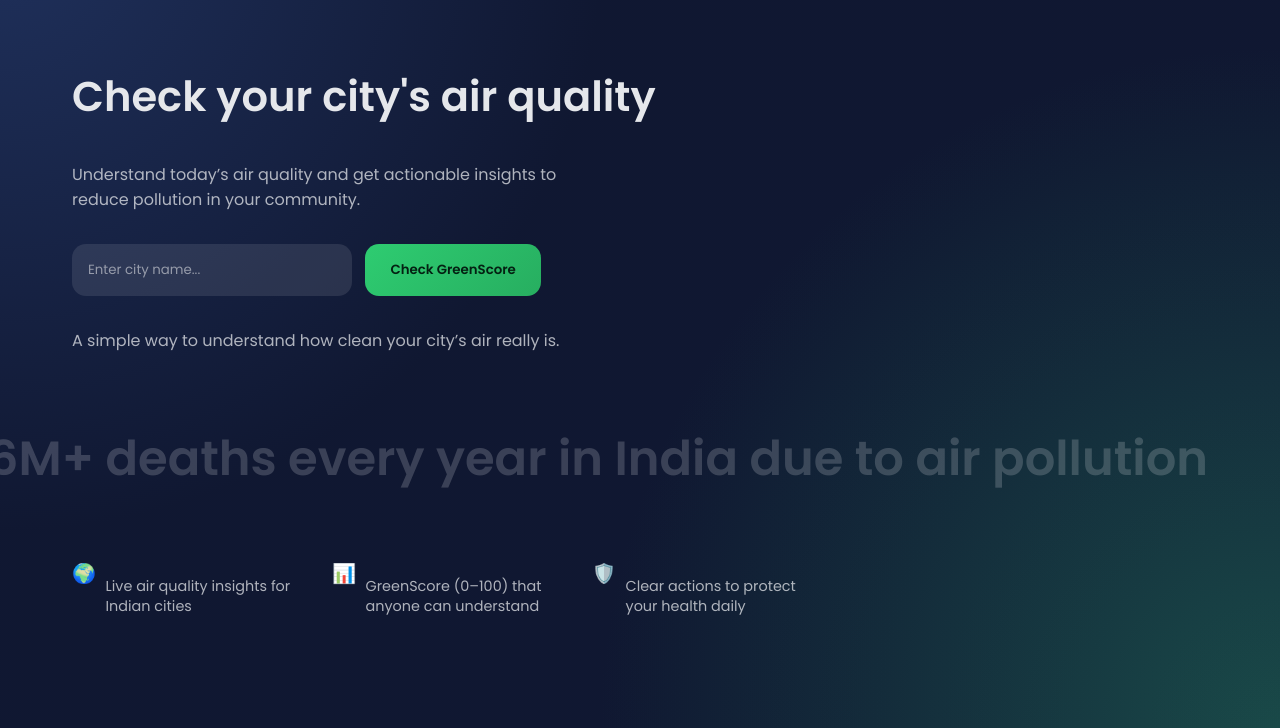
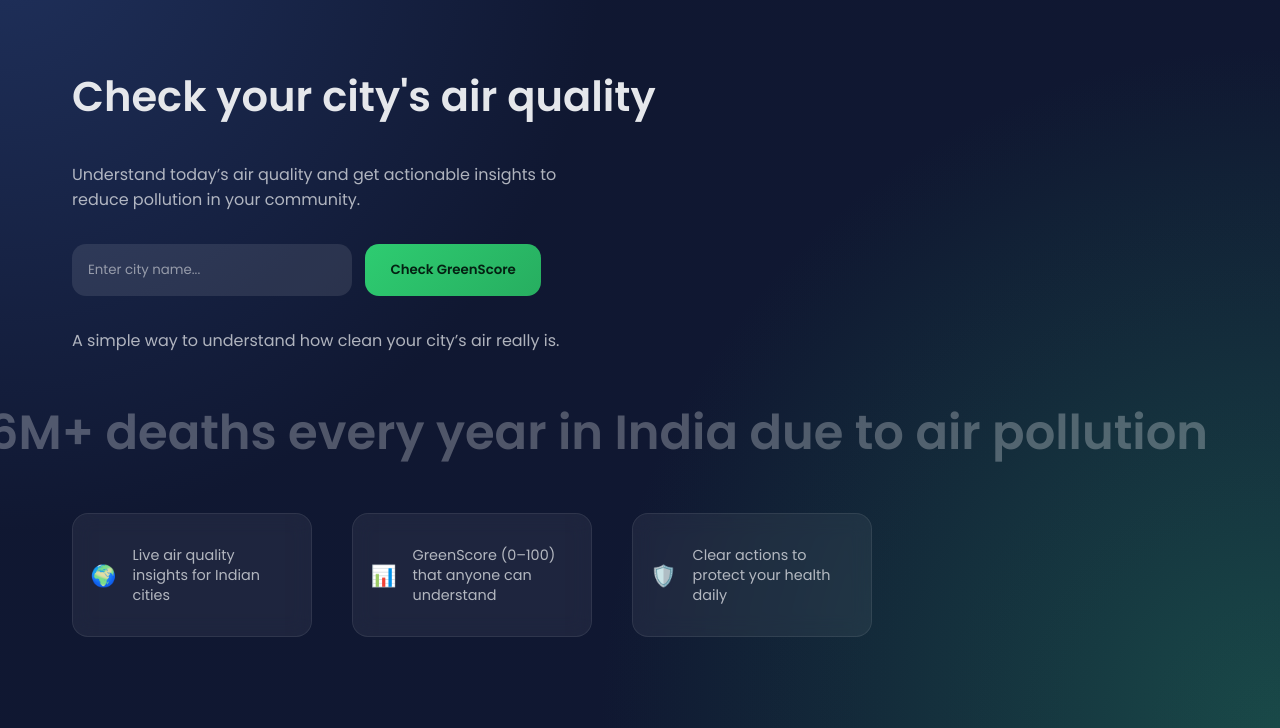
Before and after one commit to sarthakdeshpande181207/GreenScore, a website: page index.html in a window 1280 px wide. Shown: the part 73-801 px from the top of the page. Drawn offline with Linux system fonts and the light colour scheme.

Commit message:
UI polish: aligned feature icons and hero improvements

```diff
--- a/style.css
+++ b/style.css
@@ -137,7 +137,7 @@ button:hover {
 }
 
 .features {
-  margin-top: 13rem;
+  margin-top: 10rem;
   display: flex;
   gap: 2.5rem;
   align-items: flex-start;
@@ -145,15 +145,33 @@ button:hover {
 
 .feature {
   display: flex;
-  gap: 0.6rem;
-  max-width: 220px;
+  gap: 1rem;
+  max-width: 240px;
   font-size: 0.9rem;
   line-height: 1.4;
+  padding: 1rem 1.1rem;
+  border-radius: 16px;
+  background: rgba(255,255,255,0.06);
+  border: 1px solid rgba(255,255,255,0.08);
+  backdrop-filter: blur(10px);
+  transition: transform 0.25s ease, background 0.25s ease;
 }
 
+.feature:hover {
+  transform: translateY(-4px);
+  background: rgba(255,255,255,0.1);
+}
+
+
 .feature span {
-  font-size: 1.2rem;
+  font-size: 1.3rem;
+  line-height: 1;
+  display: flex;
+  align-items: center;
+  justify-content: center;
+  margin-top: 2px;
 }
+
 
 .bg-stat {
   position: absolute;
@@ -161,9 +179,10 @@ button:hover {
   bottom: 8.5rem;
   font-size: 3rem;
   font-weight: 600;
-  opacity: 0.2;
+  opacity: 0.3;
   pointer-events: none;
   white-space: nowrap;
+  margin-bottom: 2rem;
 }
 
 /* Result */
```
